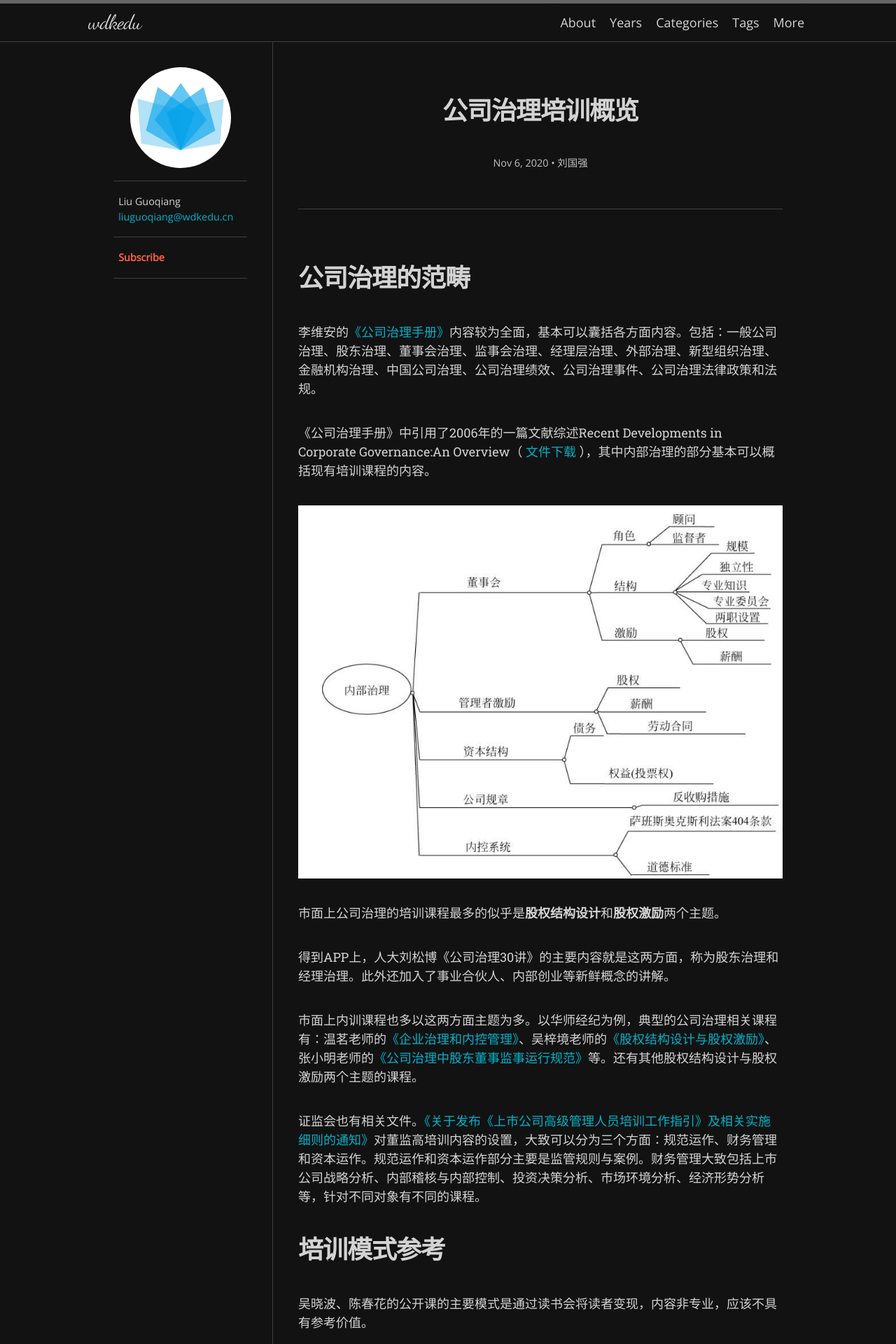
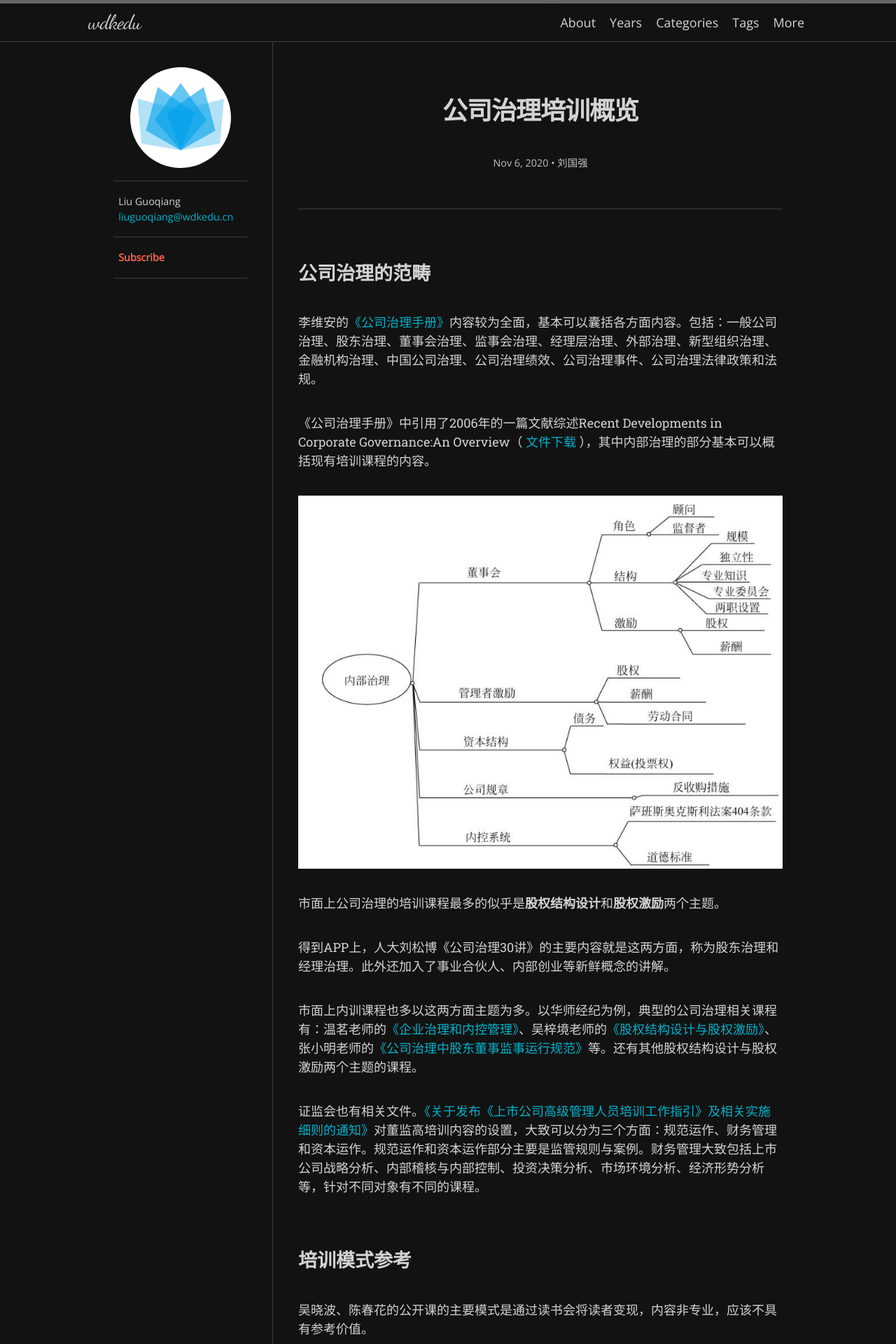
Before and after one commit to wdkedu/wdkedu.github.io, a Jekyll site: the page built from _posts/2020-11-06-cooperate-governance.md, in a window 1280 px wide. Shown: the top 1920 px of the page at 70% size. Built offline with Jekyll 4.4.1, drawn with Linux system fonts in a browser that asks for light colours; some web fonts are replaced.

```diff
--- a/_posts/2020-11-06-cooperate-governance.md
+++ b/_posts/2020-11-06-cooperate-governance.md
@@ -9,7 +9,7 @@ author:
 
 ---
 
-# 公司治理的范畴
+## 公司治理的范畴
 
 李维安的[《公司治理手册》](https://item.jd.com/11768176.html?cu=true)内容较为全面，基本可以囊括各方面内容。包括：一般公司治理、股东治理、董事会治理、监事会治理、经理层治理、外部治理、新型组织治理、金融机构治理、中国公司治理、公司治理绩效、公司治理事件、公司治理法律政策和法规。
 
@@ -25,7 +25,7 @@ author:
 
 证监会也有相关文件。[《关于发布《上市公司高级管理人员培训工作指引》及相关实施细则的通知》](http://www.csrc.gov.cn/pub/newsite/flb/flfg/bmgf/ssgs/gszl/201012/t20101231_189742.html)对董监高培训内容的设置，大致可以分为三个方面：规范运作、财务管理和资本运作。规范运作和资本运作部分主要是监管规则与案例。财务管理大致包括上市公司战略分析、内部稽核与内部控制、投资决策分析、市场环境分析、经济形势分析等，针对不同对象有不同的课程。
 
-# 培训模式参考
+## 培训模式参考
 
 吴晓波、陈春花的公开课的主要模式是通过读书会将读者变现，内容非专业，应该不具有参考价值。
 
```
